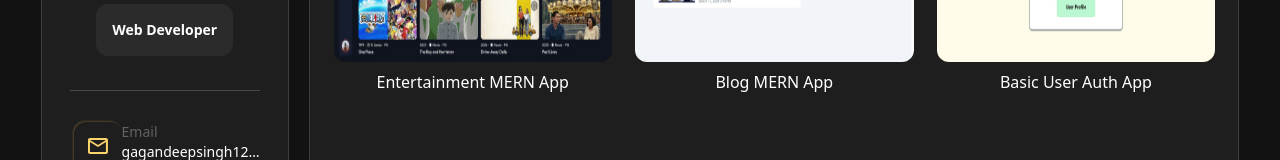
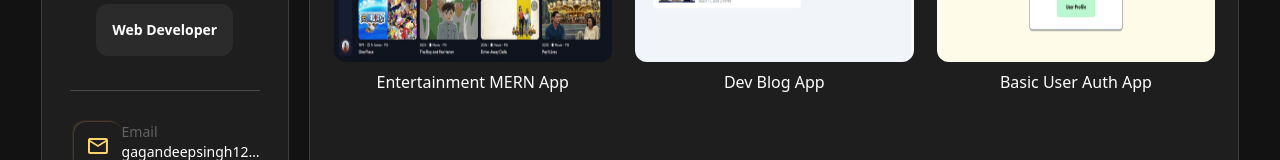
Before and after one commit to gagandeepsingh101/personal-portfolio-v3, a React (Vite) app: page /portfolio in a window 1280 px wide. Shown: the part 283-443 px from the top of the page. Built offline with nearby package versions, Linux system fonts and the light colour scheme.

Commit message:
Update Portfolio.tsx

```diff
--- a/src/pages/Portfolio.tsx
+++ b/src/pages/Portfolio.tsx
@@ -15,7 +15,7 @@ import ProjectItem from '../components/ProjectItem';
 // Array containing project details
 const projectItemArray: Array<{ projectImg: string, projectName: string, gitHubLink: string, liveLink: string }> = [
   { projectImg: project1, projectName: "Entertainment MERN App", gitHubLink: "https://github.com/gagandeepsingh101/entertainment-app", liveLink: "https://entertainment-app-frontend-110.onrender.com/" },
-  { projectImg: project2, projectName: "Blog MERN App", gitHubLink: "https://github.com/gagandeepsingh101/Blog-App", liveLink: "https://frontend-blog-app-110.onrender.com/" },
+  { projectImg: project2, projectName: "Dev Blog App", gitHubLink: "https://github.com/gagandeepsingh101/Dev-Blog-App", liveLink: "https://dev-blog-110.onrender.com/" },
   { projectImg: project3, projectName: "Basic User Auth App", gitHubLink: "https://github.com/gagandeepsingh101/User-Auth-System", liveLink: "https://user-auth-frontend-110.onrender.com/" },
   { projectImg: project4, projectName: "Basic CRUD Todo App", gitHubLink: "https://github.com/gagandeepsingh101/CRUD-TODO-App", liveLink: "https://crud-todo-frontend-110.onrender.com" },
   { projectImg: project5, projectName: "Get Youtube Subscriber Api", gitHubLink: "https://github.com/gagandeepsingh101/get-youtube-subscriber-backend-project", liveLink: "https://get-youtube-subscriber-110.onrender.com/" },
```
